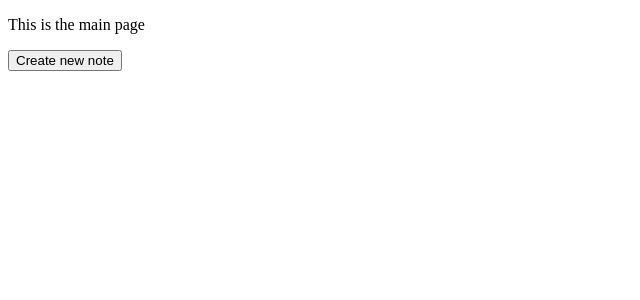
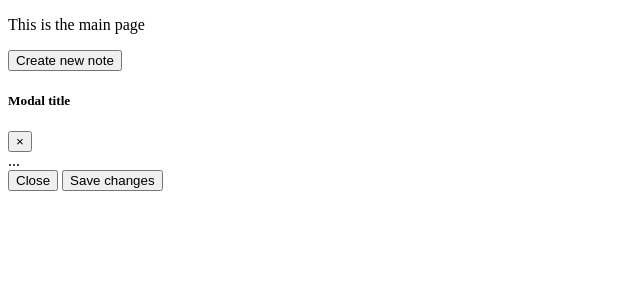
Before and after one commit to Joaquin808/WebServer, a Flask app: page /main in a window 1280 px wide. Shown: the top 300 px of the page, without its empty margins (0-640 px from the left). Run offline with Flask 2, Linux system fonts and the light colour scheme; some libraries are stand-ins or nearby versions.

Commit message:
Added modal

```diff
--- a/Python/static/JavaScript/main.js
+++ b/Python/static/JavaScript/main.js
@@ -12,7 +12,7 @@ xttp.onreadystatechange = function() {
 			console.log(allNotes[key]);
 			noteView.innerHTML +=
 			`
-			<button onclick="viewNote('${key}')"> ${key} </button>
+			<button type="button" class="btn btn-primary" data-toggle="modal" data-target="#noteModal" onclick="viewNote('${key}')"> ${key} </button>
 			`;
 			console.log(noteView.innerHTML);
 		}
@@ -27,7 +27,7 @@ xttp.send();
 // This function will display all of the contents within that specified note
 function viewNote(noteName){
 	console.log(noteName);
-	document.getElementById("noteDisplay").innerHTML = allNotes[noteName];
+	document.getElementById("noteContent").innerHTML = allNotes[noteName];
 	document.cookie = "note=" + noteName + "; expires=" + goodExpirationDate;
 }
 
--- a/Python/templates/main.html
+++ b/Python/templates/main.html
@@ -3,6 +3,7 @@
 	<head>
 		<title>Main Page</title>
 
+		<script src="https://maxcdn.bootstrapcdn.com/bootstrap/4.0.0/js/bootstrap.min.js" integrity="sha384-JZR6Spejh4U02d8jOt6vLEHfe/JQGiRRSQQxSfFWpi1MquVdAyjUar5+76PVCmYl" crossorigin="anonymous"></script>
 		<script src="static/JavaScript/base.js"> </script>
 		<script src="static/JavaScript/main.js"> </script>
 	</head>
@@ -20,6 +21,27 @@
 		<!--Where the notes will be displayed once I click on the corresponding
 	  	note button-->
 		<div id="noteDisplay"> </div>
+
+		<!-- Modal -->
+		<div class="modal fade" id="noteModal" tabindex="-1" role="dialog" aria-labelledby="exampleModalLabel" aria-hidden="true">
+  			<div class="modal-dialog" role="document">
+    				<div class="modal-content">
+      					<div class="modal-header">
+        					<h5 class="modal-title" id="exampleModalLabel">Modal title</h5>
+        					<button type="button" class="close" data-dismiss="modal" aria-label="Close">
+          						<span aria-hidden="true">&times;</span>
+        					</button>
+      					</div>
+      					<div class="modal-body" id="noteBody">
+        					...
+      					</div>
+      					<div class="modal-footer">
+        					<button type="button" class="btn btn-secondary" data-dismiss="modal">Close</button>
+        					<button type="button" class="btn btn-primary">Save changes</button>
+      					</div>
+    				</div>
+  			</div>
+		</div>
 	</body>
 
 </html>
```
